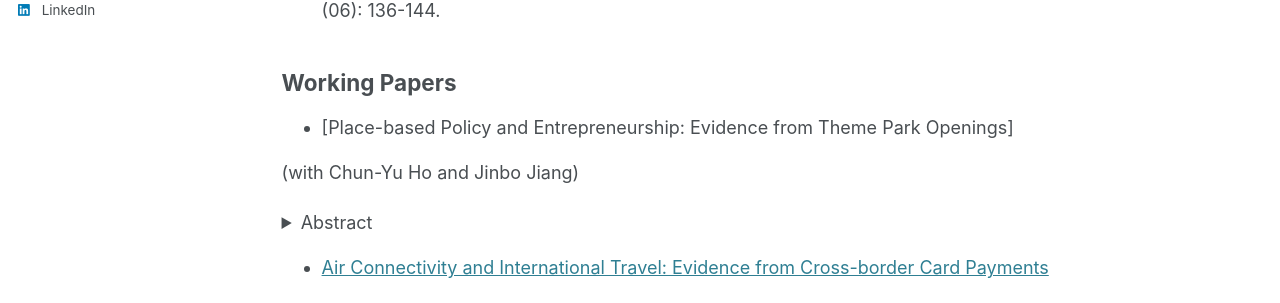
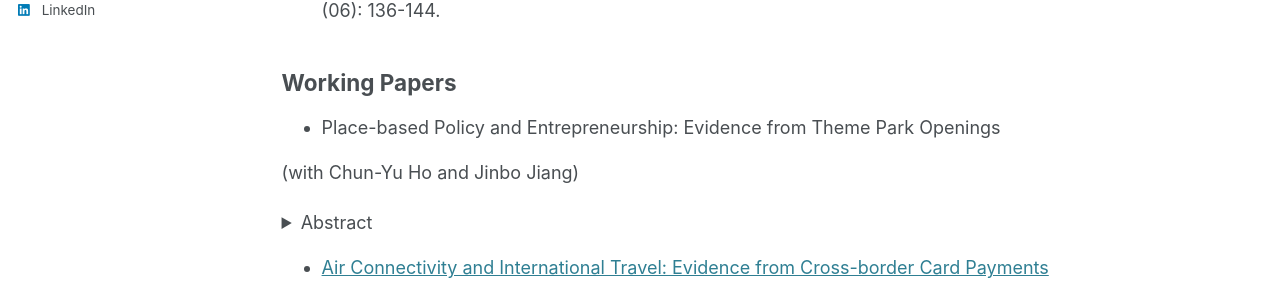
Before and after one commit to tpeng2023/webpage, a Jekyll site: the page built from _pages/research.md, in a window 1280 px wide and 1245 px high. Shown: the part 478-781 px from the top of the window. Built offline with Jekyll 4.4.1, drawn with Linux system fonts in a browser that asks for light colours; some web fonts are replaced.

Commit message:
Update research.md

```diff
--- a/_pages/research.md
+++ b/_pages/research.md
@@ -13,7 +13,7 @@ author_profile: true
 
 ## Working Papers
 
-* [Place-based Policy and Entrepreneurship: Evidence from Theme Park Openings]
+* Place-based Policy and Entrepreneurship: Evidence from Theme Park Openings
 
 (with Chun-Yu Ho and Jinbo Jiang)
 
```
